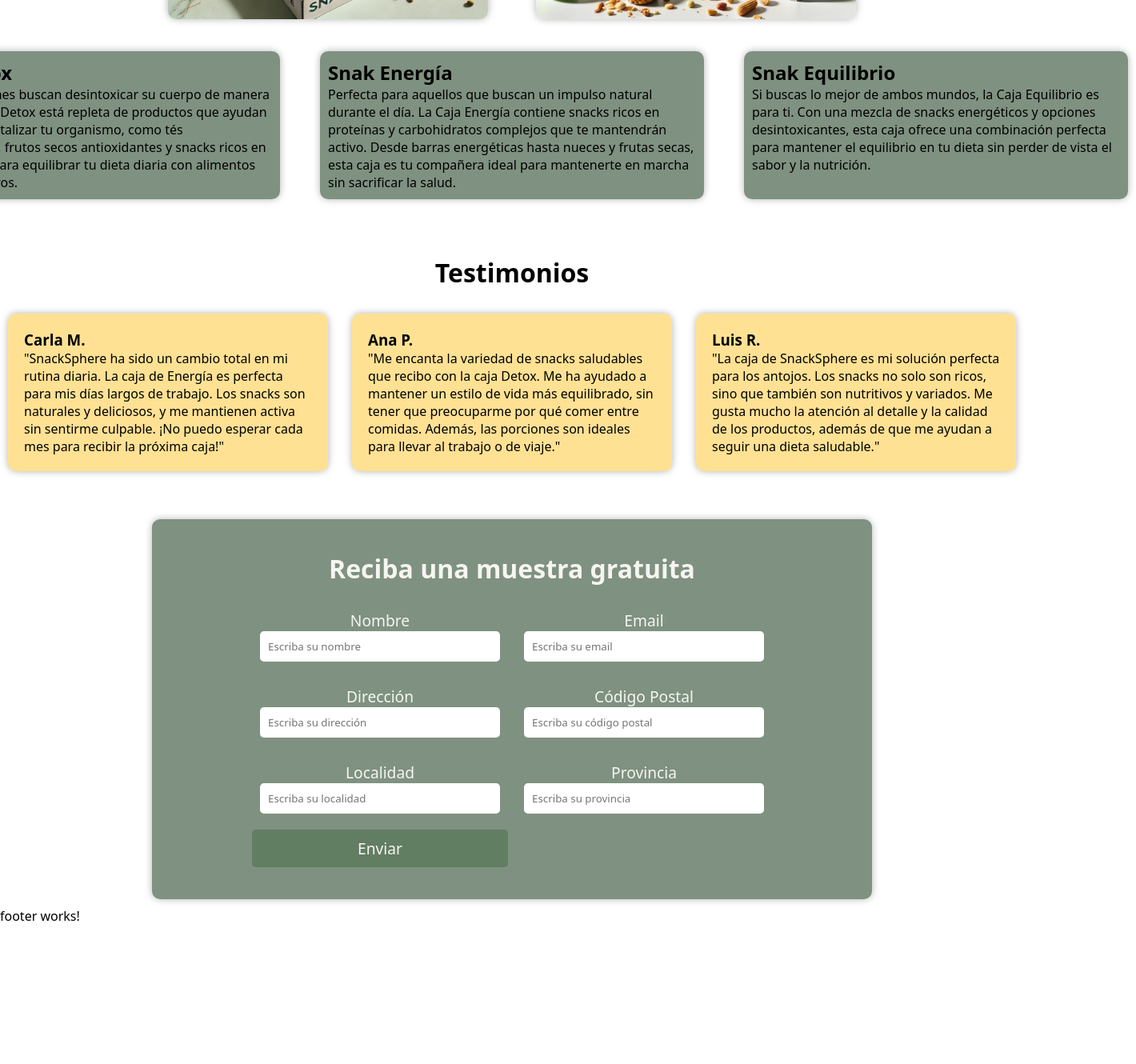
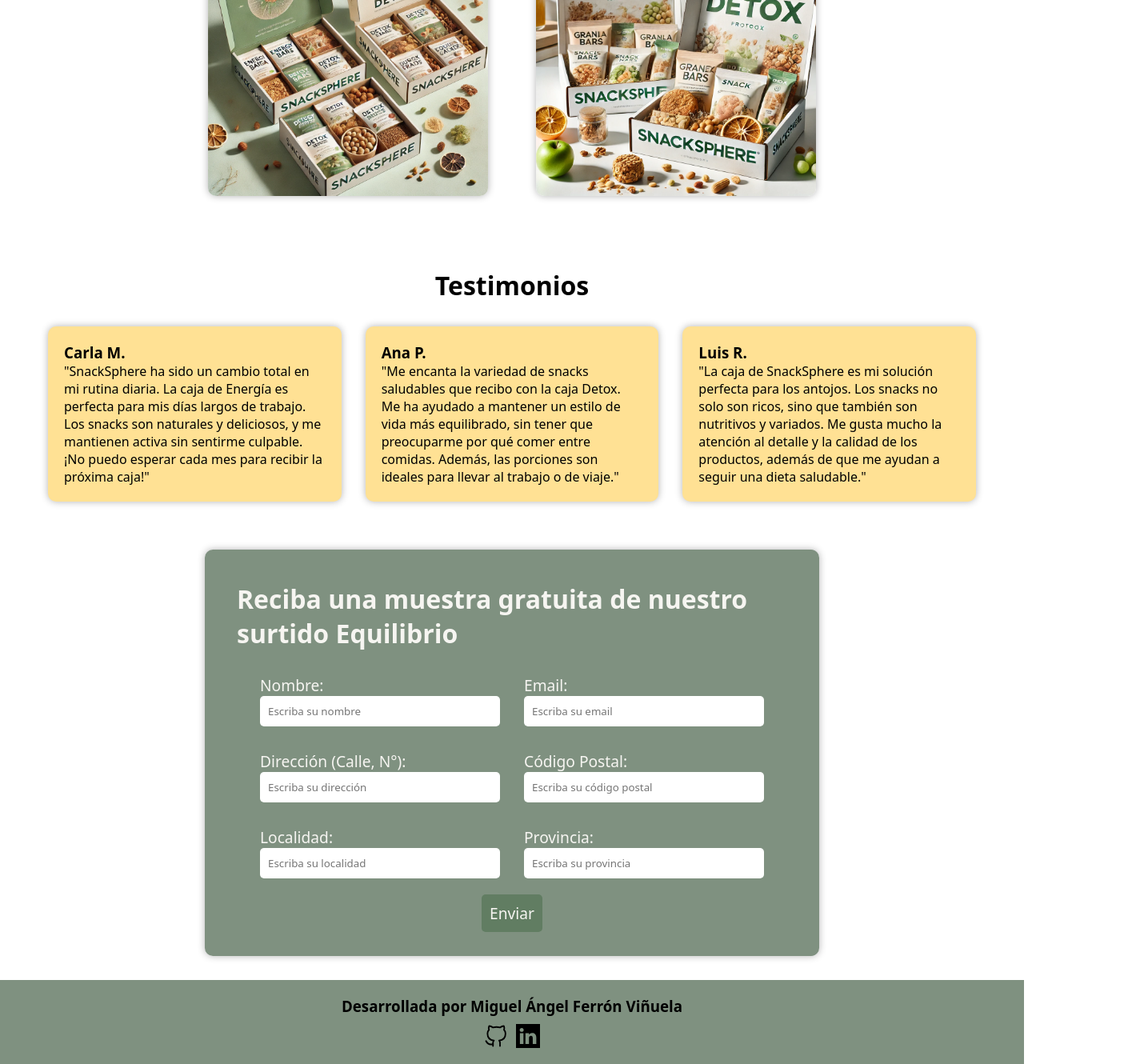
Before and after one commit to ImMiguelFv/LandingPage, an Angular app: page / in a window 1280 px wide. Shown: the part 1125-2455 px from the top of the page at 80% size, 1420 px wide, since content can reach past the window. Before the commit the page ends 2281 px from the top, so only its background shows below. Built offline with nearby package versions, Linux system fonts and the light colour scheme.

Commit message:
css v1 last commits?

```diff
--- a/src/app/app-header/app-header.component.css
+++ b/src/app/app-header/app-header.component.css
@@ -63,8 +63,7 @@
         height: 120px;
         position: fixed;
         width: 100%;
-        z-index: 1000;
-        background-color: var(--primarioV21);
+        background-color: var(--primarioV3);
         margin: 0;
     }
     .cabecera .logo {
@@ -82,14 +81,11 @@
         background-color: var(--primarioV3);
         flex-direction: row; /* Cambiar la dirección del menú a columna */
         max-height: 0; /* Oculta el menú por defecto */
-        overflow: hidden; /* Asegura que el contenido oculto no sea visible */
-        animation:slide-top 0.8s linear both}
-        @keyframes slide-top{0%{transform:translateY(0)}100%{transform:translateY(-100px)}}
-
+       }
 
         .cabecera .navegacion.active {
         max-height: 120px; /* Ajusta según el tamaño máximo esperado del menú */
-        animation:slide-bottom 0.8s linear both;
+        animation:slide-bottom 0.2s linear both;
         background-color: var(--primarioV3);
         display: flex;
         flex-direction: column;
--- a/src/app/footer/footer.component.css
+++ b/src/app/footer/footer.component.css
@@ -0,0 +1,22 @@
+.pie{
+    display: flex;
+    flex-direction: column;
+    align-items: center;
+    justify-content: center;
+    padding: 10px;
+    background-color: var(--primarioV3);
+}
+.pie h3{
+    color: var(--texto);
+    margin-top: 10px;
+    margin-bottom: 5px;
+}
+.pie a{
+    color: var(--resaltado);
+    text-decoration: underline;
+}
+.pie img{
+    margin: 5px;
+
+    width: 30px;
+}
--- a/src/app/footer/footer.component.html
+++ b/src/app/footer/footer.component.html
@@ -1 +1,7 @@
-<p>footer works!</p>
+<div class="pie">
+    <h3> Desarrollada por Miguel Ángel Ferrón Viñuela</h3>
+    <div class="redes">
+        <a href="https://github.com/ImMiguelFV" target="_blank"><img src="github.svg" alt="github"></a>
+        <a href="https://www.linkedin.com/in/miguel-%C3%A1ngel-ferr%C3%B3n-vi%C3%B1uela-5173012a3/" target="_blank"><img src="linkedin.svg" alt="linkedin"></a>
+    </div>
+</div>
--- a/src/app/formulario/formulario.component.css
+++ b/src/app/formulario/formulario.component.css
@@ -1,7 +1,8 @@
 .card{
     background-color: var(--primarioV2);
-    width: 900px;
-    margin: 10px auto;
+    width: 60%;
+    min-width: 650px;
+    margin: 30px auto;
     padding: 10px;
     border-radius: 10px;
     box-shadow: 0 0 10px rgba(0,0,0,0.3);
@@ -11,6 +12,7 @@
     flex-direction: column;
     align-items: center;
     padding: 20px;
+    width: 100%;
 }
 .card .card-body .suscripción{
     display: flex;
@@ -23,16 +25,15 @@
     font-size: 2rem;
 }
 .card .card-body .mb-1 {
-
     display: grid;
-    grid-template-columns: 1fr 1fr;
+    grid-template-columns:repeat(2,1fr);
+    grid-template-rows: 1fr 1fr 1fr;
     margin: 10px;
     gap: 10px;
 }
 .card .card-body .mb-1 .mb-2{
     display: flex;
     flex-direction: column;
-    align-items: center;
     margin: 10px;
 }
 .card .card-body .mb-2 .form-label{
@@ -49,7 +50,7 @@
     background-color: var(--primarioV2);
     color:var(--secundario);
     font-size: 0.8rem;
-    margin: 6px;
+    max-width: 280px;
 }
 .card .card-body .btn{
     background-color: var(--primarioV21);
@@ -60,6 +61,7 @@
     width: auto;
     cursor: pointer;
     font-size: 1.2rem;
+
 }
 .card .card-body .btn:hover{
     box-shadow: 0 0 3px rgba(0, 0, 0, 0.158);
@@ -67,14 +69,18 @@
 
 @media screen and (max-width: 768px) {
 .card{
-    width: 300px;
+    width: 500px;
+}
+.card .card-body .suscripción h1{
+    font-size: 1.5rem;
 }
 .card .card-body .mb-1{
+    width: 500px;
     display: flex;
     flex-direction: column;
     align-items: center;
 }
 .card .card-body .mb-2 .form-control{
-    width: 200px;
+    width: 300px;
 }
 }
--- a/src/app/formulario/formulario.component.html
+++ b/src/app/formulario/formulario.component.html
@@ -1,61 +1,79 @@
 <div class="card" id="Suscripción">
     <div class="card-body" id="form-zone">
       <div class="suscripción">
-        <h1>Reciba una muestra gratuita</h1>
+        <h1>Reciba una muestra gratuita de nuestro surtido Equilibrio</h1>
       </div>
-
-      <!-- Vincular el formulario con formUser y manejar el submit con onSubmit() -->
       <form [formGroup]="formUser" (ngSubmit)="onSubmit()" class="mb-1">
         <div class="mb-2">
-          <label class="form-label">Nombre</label>
+          <label class="form-label">Nombre:</label>
           <input type="text" formControlName="name" class="form-control" placeholder="Escriba su nombre">
-          <div *ngIf="formUser.get('name')?.invalid && formUser.get('name')?.touched" class="alert">
+          <div *ngIf="formUser.get('name')?.invalid && formUser.get('name')?.dirty " class="alert">
             El nombre es obligatorio.
           </div>
         </div>
 
         <div class="mb-2">
-          <label class="form-label">Email</label>
+          <label class="form-label">Email:</label>
           <input type="email" formControlName="email" class="form-control" placeholder="Escriba su email">
-          <div *ngIf="formUser.get('email')?.invalid && formUser.get('email')?.touched" class="alert">
+          <div *ngIf="formUser.get('email')?.invalid && formUser.get('email')?.dirty" class="alert">
             <span *ngIf="formUser.get('email')?.errors?.['required']"> El correo es obligatorio. </span>
             <span *ngIf="formUser.get('email')?.errors?.['email']"> El correo es inválido. </span>
           </div>
         </div>
 
         <div class="mb-2">
-          <label class="form-label">Dirección</label>
+          <label class="form-label">Dirección (Calle, N°):</label>
           <input type="text" formControlName="address" class="form-control" placeholder="Escriba su dirección">
-          <div *ngIf="formUser.get('address')?.invalid && formUser.get('address')?.touched" class="alert">
+          <div *ngIf="formUser.get('address')?.invalid && formUser.get('address')?.dirty "class="alert">
             La dirección es obligatoria.
           </div>
         </div>
 
         <div class="mb-2">
-          <label class="form-label">Código Postal</label>
-          <input type="text" formControlName="postalcode" class="form-control" placeholder="Escriba su código postal">
-          <div *ngIf="formUser.get('postalcode')?.invalid && formUser.get('postalcode')?.touched" class="alert">
-            El código postal es obligatorio.
+          <label class="form-label">Código Postal:</label>
+          <input
+              type="text"
+              formControlName="postalcode"
+              class="form-control"
+              placeholder="Escriba su código postal"
+              (input)="formUser.get('postalcode')?.updateValueAndValidity()"
+          >
+
+          <div *ngIf="(formUser.get('postalcode')?.touched || formUser.get('postalcode')?.dirty) && formUser.get('postalcode')?.errors">
+              <div *ngIf="formUser.get('postalcode')?.hasError('required')" class="alert">
+                  El código postal es obligatorio.
+              </div>
+              <div *ngIf="formUser.get('postalcode')?.hasError('pattern')" class="alert">
+                  El código postal solo debe contener números.
+              </div>
+              <div *ngIf="formUser.get('postalcode')?.hasError('length')" class="alert">
+                  El código postal debe contener exactamente 5 dígitos.
+              </div>
+              <div *ngIf="formUser.get('postalcode')?.hasError('startWithZero')" class="alert">
+                  El código postal no debe empezar con 0.
+              </div>
           </div>
-        </div>
+      </div>
+
+
 
         <div class="mb-2">
-          <label class="form-label">Localidad</label>
+          <label class="form-label">Localidad:</label>
           <input type="text" formControlName="locality" class="form-control" placeholder="Escriba su localidad">
-          <div *ngIf="formUser.get('locality')?.invalid && formUser.get('locality')?.touched" class="alert">
+          <div *ngIf="formUser.get('locality')?.invalid && formUser.get('locality')?.dirty" class="alert">
             La localidad es obligatoria.
           </div>
         </div>
 
         <div class="mb-2">
-          <label class="form-label">Provincia</label>
+          <label class="form-label">Provincia:</label>
           <input type="text" formControlName="province" class="form-control" placeholder="Escriba su provincia">
-          <div *ngIf="formUser.get('province')?.invalid && formUser.get('province')?.touched" class="alert">
+          <div *ngIf="formUser.get('province')?.invalid && formUser.get('province')?.dirty" class="alert">
             La provincia es obligatoria.
           </div>
         </div>
 
-        <button class="btn btn-primary" type="submit">Enviar</button>
-    </form>
+      </form>
+      <button class="btn btn-primary" type="submit">Enviar</button>
     </div>
   </div>
--- a/src/app/productos/productos.component.css
+++ b/src/app/productos/productos.component.css
@@ -13,7 +13,7 @@
     justify-content: space-evenly;
 }
 .content .img-grid img{
-    width: 400px;
+    width: 350px;
     height: auto;
     margin: 30px;
     border-radius: 10px;
@@ -21,9 +21,9 @@
 }
 .content .productos-grid{
     display: grid;
-    grid-template-columns: repeat(3, 500px);
+    grid-template-columns: repeat(3, auto);
     grid-template-rows: auto;
-    grid-column-gap: 30px;
+    grid-column-gap: 50px;
 }
 .content .productos-grid .card-body{
     display: flex;
@@ -34,3 +34,22 @@
     border-radius: 10px;
     box-shadow: 0 0 10px rgba(0,0,0,0.3);
 }
+@media screen and (max-width: 768px) {
+    .content .img-grid{
+        display: flex;
+        flex-direction: column;
+        align-items: center;
+        justify-content: space-evenly;
+    }
+    .content .img-grid img{
+        display: none;
+    }
+    .content .productos-grid{
+        display: grid;
+        grid-template-columns: repeat(1, 1fr);
+        grid-template-rows: auto;
+        grid-column-gap: 10px;
+
+    }
+
+}
--- a/src/app/productos/productos.component.html
+++ b/src/app/productos/productos.component.html
@@ -1,9 +1,5 @@
 <div class="content" id="Productos">
     <h1 class="titulo">Nuestros productos</h1>
-    <div class="img-grid">
-        <img src="productos.webp" alt="">
-        <img src="productos2.webp" alt="">
-    </div>
     <div class="productos-grid">
 
             <div class="card-body">
@@ -23,4 +19,8 @@
                 <p class="card-text">Si buscas lo mejor de ambos mundos, la Caja Equilibrio es para ti. Con una mezcla de snacks energéticos y opciones desintoxicantes, esta caja ofrece una combinación perfecta para mantener el equilibrio en tu dieta sin perder de vista el sabor y la nutrición.</p>
             </div>
         </div>
+        <div class="img-grid">
+            <img src="productos.webp" alt="Imagenes de productos">
+            <img src="productos2.webp" alt="Imagenes de productos">
+        </div>
     </div>
--- a/src/app/testimonios/testimonios.component.css
+++ b/src/app/testimonios/testimonios.component.css
@@ -7,7 +7,7 @@
 
 .testimonios .testimonios-container {
     display: grid;
-    grid-template-columns: repeat(3, 400px);
+    grid-template-columns: repeat(3, 1fr);
     grid-template-rows: auto;
     grid-column-gap: 30px;
     margin: 30px;
@@ -22,3 +22,12 @@
     flex-direction: column;
     justify-content: center;
 }
+@media screen and (max-width: 768px) {
+    .testimonios .testimonios-container {
+        grid-template-columns: repeat(1, 400px);
+        grid-template-rows: auto;
+        grid-row-gap: 30px;
+        margin: 30px;
+    }
+
+}
```
Also changed, not shown: src/app/formulario/formulario.component.ts (+31 -4 lines), public/github.svg (added), public/linkedin.svg (added).
